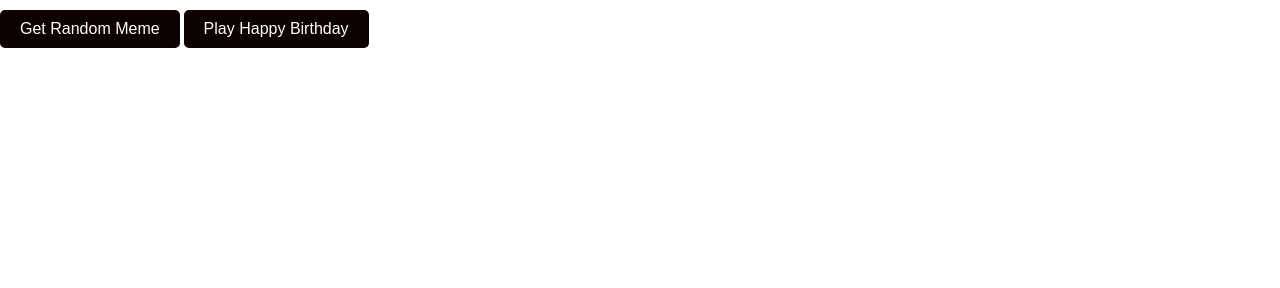
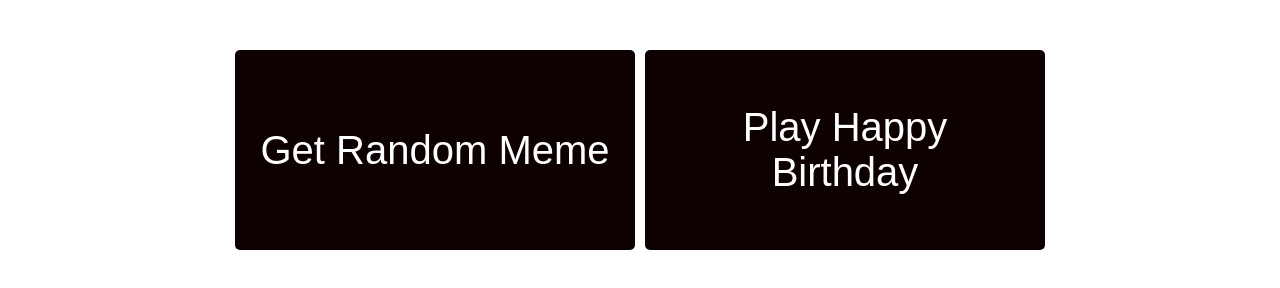
Before and after one commit to killshotroxs/API-meme-Project, a plain HTML site: page index.html in a window 1280 px wide. Drawn offline with Linux system fonts and the light colour scheme.

Commit message:
Version MARK2

```diff
--- a/index.css
+++ b/index.css
@@ -1,15 +1,14 @@
 body {
-    margin: 0;
-    display: ;
+    margin-top: 30px;
+    display: grid;
     justify-content: center;
     align-items: center;
-    width: 50vh;
     gap: 10px;
 }
 
 #meme-image {
-    width: 380px;
-    height: 500px;
+    width: 580px;
+    height: 700px;
     display: none;
 }
 
@@ -17,7 +16,7 @@ body {
     padding: 2%;
     margin-top: 10px;
     padding: 10px 20px;
-    font-size: 16px;
+    font-size: 40px;
     color: #fff;
     background-color: #0d0101;
     border: none;
@@ -25,6 +24,16 @@ body {
     cursor: pointer;
     transition: background-color 0.3s ease;
     position: relative;
+    width: 400px;
+    height: 200px;
+}
+
+.alignment{
+    display: flex;
+    justify-content: center;
+    text-align: center;
+    align-items: center;
+    gap: 10px;
 }
 
 .primary-btn:hover {
--- a/index.html
+++ b/index.html
@@ -2,21 +2,34 @@
 <html>
   <head>
     <title>Random Meme Generator</title>
-    <link rel="stylesheet" href="index.css">
+    <link rel="stylesheet" href="index.css" />
   </head>
   <body>
     <div id="meme-container">
       <div id="image-container">
-            <img id="meme-image" src="">
-
+        <img id="meme-image" src="" />
       </div>
       <div id="confetti-container"></div>
     </div>
-    <button id="get-meme-button" class="primary-btn" onclick="getRandomMeme()">Get Random Meme</button>
+
+    <div class="alignment">
+      <button
+        id="get-meme-button"
+        class="primary-btn"
+        onclick="getRandomMeme()"
+      >
+        Get Random Meme
+      </button>
 
       <!-- New button to play "happy-birthday.mp3" -->
-    <button id="play-audio-button" class="primary-btn" onclick="playHappyBirthday()">Play Happy Birthday</button>
-
+      <button
+        id="play-audio-button"
+        class="primary-btn"
+        onclick="playHappyBirthday()"
+      >
+        Play Happy Birthday
+      </button>
+    </div>
     <script src="confetti.js"></script>
     <script src="index.js"></script>
   </body>
```
Lines whose indentation alone changed are shown as unchanged.
